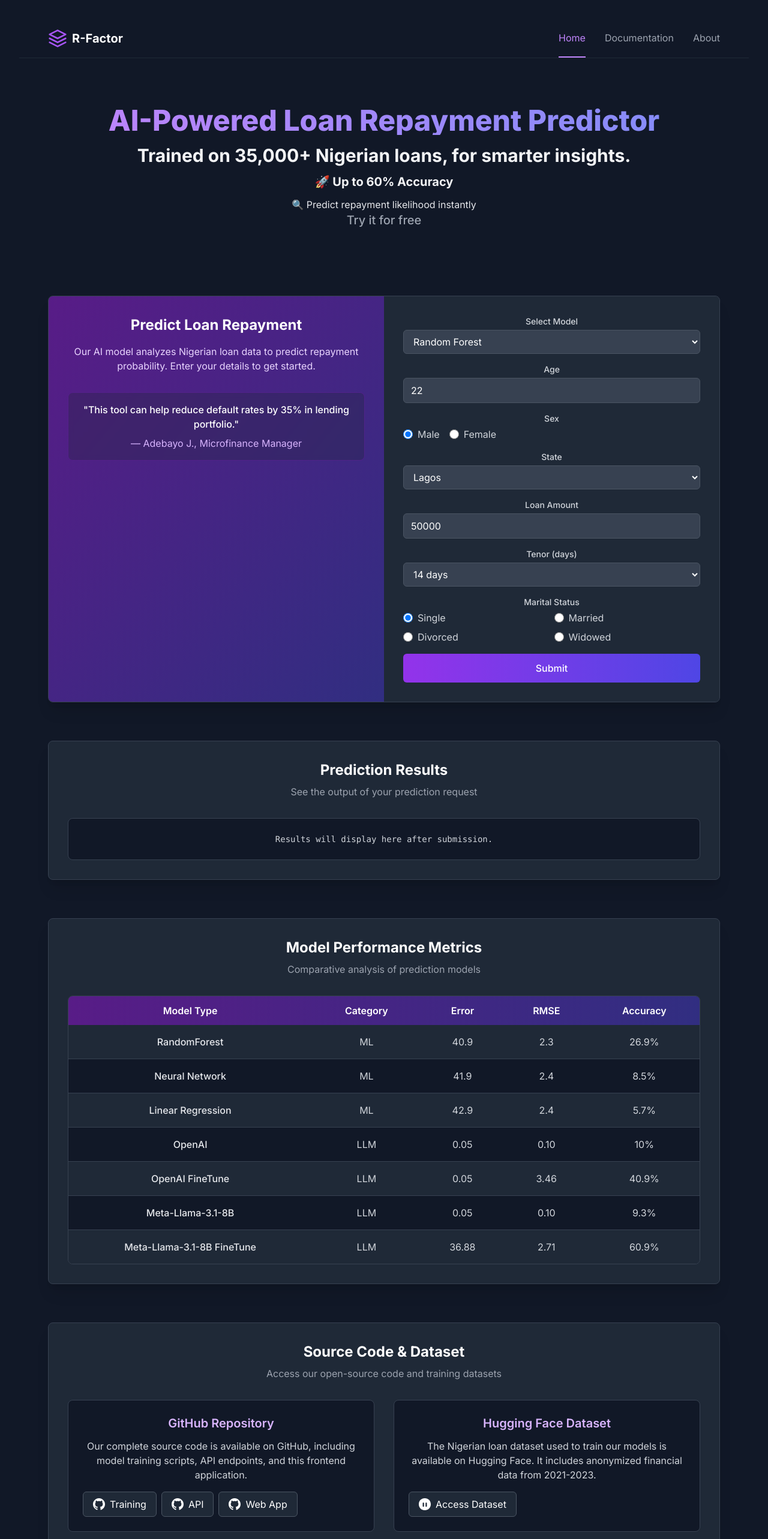
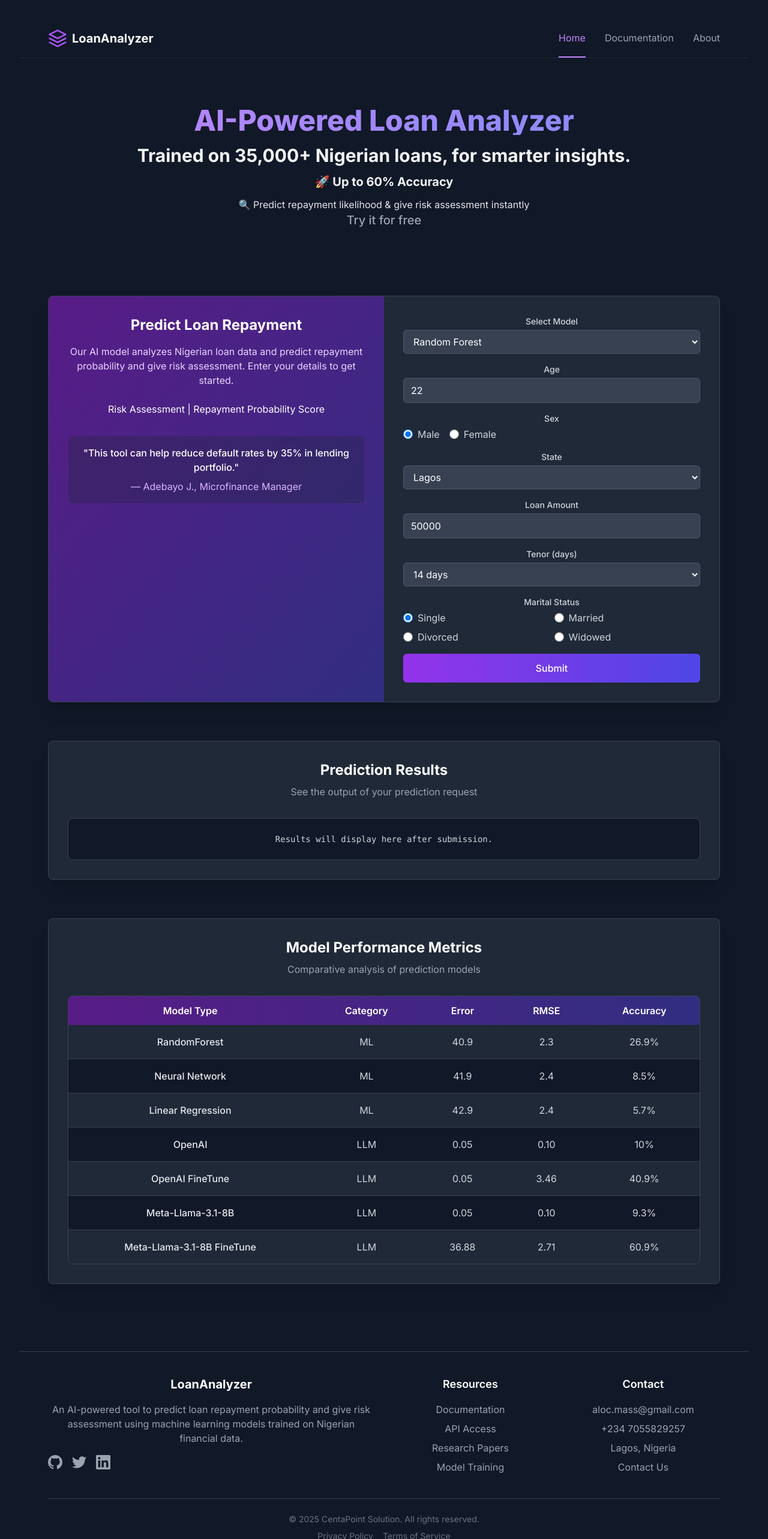
Before and after one commit to Seunope/loan-rcoef-llm-web, a React (Vite) app: page / in a window 1280 px wide. Shown: the top 2566 px of the page at 60% size. Built offline with nearby package versions, Linux system fonts and the light colour scheme.

Commit message:
immplement recommendation

```diff
--- a/src/components/Footer.tsx
+++ b/src/components/Footer.tsx
@@ -6,10 +6,11 @@ export const Footer = () => {
       <div className="max-w-6xl mx-auto px-4">
         <div className="grid md:grid-cols-4 gap-8">
           <div className="col-span-1 md:col-span-2">
-            <h4 className="text-xl font-bold text-white mb-4">R-Factor</h4>
+            <h4 className="text-xl font-bold text-white mb-4">LoanAnalyzer</h4>
             <p className="text-gray-400 mb-4">
-              An AI-powered tool to predict loan repayment probability using
-              machine learning models trained on Nigerian financial data.
+              An AI-powered tool to predict loan repayment probability and give
+              risk assessment using machine learning models trained on Nigerian
+              financial data.
             </p>
             <div className="flex space-x-4">
               <a
--- a/src/components/Header.tsx
+++ b/src/components/Header.tsx
@@ -51,7 +51,7 @@ export const Header = () => {
                 />
               </svg>
               <span className="ml-2 text-xl font-bold text-white">
-                R-Factor
+                LoanAnalyzer
               </span>
             </Link>
           </div>
--- a/src/components/HeroSection.tsx
+++ b/src/components/HeroSection.tsx
@@ -2,7 +2,7 @@ export function HeroSection() {
   return (
     <div className="text-center py-12">
       <h1 className="text-5xl font-extrabold text-transparent bg-clip-text bg-gradient-to-r from-purple-400 to-indigo-400 mb-4">
-        AI-Powered Loan Repayment Predictor
+        AI-Powered Loan Analyzer
       </h1>
       <h2 className="text-3xl font-bold text-gray-100 mb-3">
         Trained on 35,000+ Nigerian loans, for smarter insights.
@@ -10,7 +10,7 @@ export function HeroSection() {
       <p className="text-xl font-bold text-gray-100 mb-3">
         🚀 Up to 60% Accuracy
       </p>
-      <p>🔍 Predict repayment likelihood instantly</p>
+      <p>🔍 Predict repayment likelihood & give risk assessment instantly</p>
       <h3 className="text-xl font-medium text-gray-400">Try it for free</h3>
     </div>
   );
--- a/src/pages/Home.tsx
+++ b/src/pages/Home.tsx
@@ -3,7 +3,7 @@ import { Table } from "../components/Table";
 import { TableData, ResponseData } from "../types";
 import { HeroSection } from "../components/HeroSection";
 import { PredictionForm } from "../components/PredictionForm";
-import { SourceCodeSection } from "../components/SourceCode";
+// import { SourceCodeSection } from "../components/SourceCode";
 
 const HomePage = () => {
   // Sample data for the table
@@ -76,7 +76,13 @@ const HomePage = () => {
     `;
 
     // Format the output
-    const outputText = `${data.prediction.meta}.\n\nInput data:${dataStr}\n\nPrediction Result: ${data.prediction.repaymentCoefficient} \n\n ${data.prediction.message}`;
+    const outputText = `Input data:${dataStr}\n\nRepayment Probability Score: ${
+      data.prediction.repaymentProbabilityScore
+    } \n\n ${data.prediction.message}\n\n RiskLevel: ${
+      data.prediction.riskLevel ? data.prediction.riskLevel : "---"
+    } \n\n\n Recommendation: ${
+      data.prediction.recommendation ? data.prediction?.recommendation : "---"
+    }`;
 
     setPredictionResult(outputText);
     setIsModalOpen(true);
@@ -95,9 +101,12 @@ const HomePage = () => {
           <div className="p-8 bg-gradient-to-br from-purple-900 to-indigo-900 text-white">
             <h3 className="text-2xl font-bold mb-4">Predict Loan Repayment</h3>
             <p className="text-purple-200 mb-6">
-              Our AI model analyzes Nigerian loan data to predict repayment
-              probability. Enter your details to get started.
+              Our AI model analyzes Nigerian loan data and predict repayment
+              probability and give risk assessment. Enter your details to get
+              started.
             </p>
+
+            <p>Risk Assessment | Repayment Probability Score</p>
             <div className="hidden md:block">
               <div className="mt-8 bg-gray-800/30 p-4 rounded-lg backdrop-blur-sm border border-purple-800/50">
                 <p className="font-medium text-white">
@@ -195,7 +204,7 @@ const HomePage = () => {
       </div>
 
       {/* Source Code Section */}
-      <SourceCodeSection />
+      {/* <SourceCodeSection /> */}
     </div>
   );
 };
--- a/src/types.ts
+++ b/src/types.ts
@@ -36,8 +36,10 @@ export interface TableData {
 export interface ResponseData {
   userData: FormData;
   prediction: {
-    repaymentCoefficient: string;
     meta: string;
     message: string;
+    riskLevel: string;
+    recommendation: string;
+    repaymentProbabilityScore: number;
   };
 }
```
